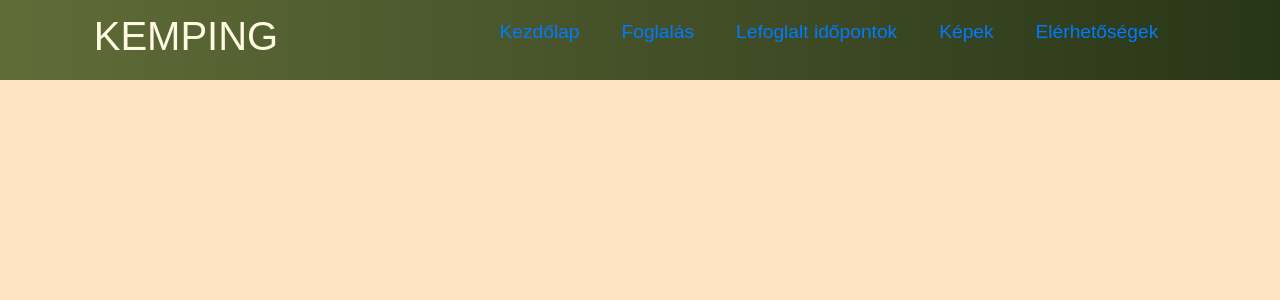
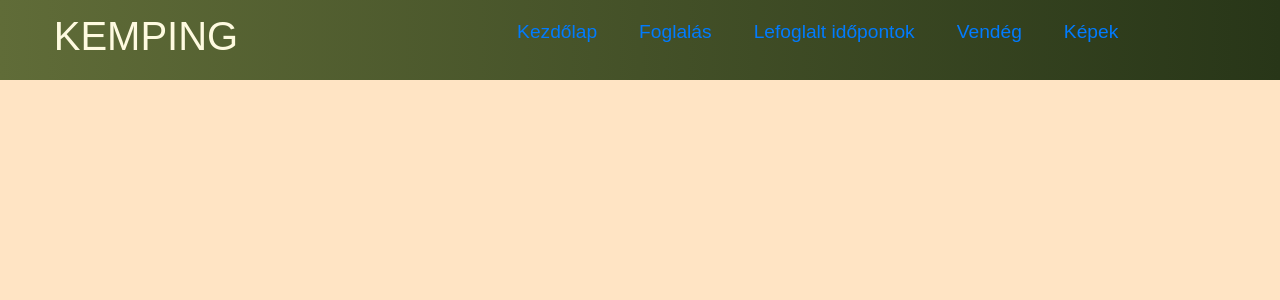
Before and after one commit to L0ggeRs/afp2_exception, a React (Create React App) app in the folder frontend/: page / in a window 1280 px wide. Shown: the top 300 px of the page. Built offline with nearby package versions, Linux system fonts and the light colour scheme; the HTML template or start-up script is replaced by a standard one; what flux would draw is missing.

Commit message:
Navbar vendég link létrehozása
Kapcsolat oldal törlése és a vendég oldal létrehozása helyette

```diff
--- a/frontend/src/App.js
+++ b/frontend/src/App.js
@@ -3,7 +3,7 @@ import Navbar from "./component/Navbar/Navbar";
 import './App.scss';
 import { BrowserRouter as Router, Switch, Route} from 'react-router-dom';
 import GuestAdd from './component/Pages/GuestAddForm';
-import Contacts from './component/Pages/Contacts';
+import Reserve from './component/Pages/Reserve';
 import Homepage from './component/Pages/HomePage';
 import Pictures from './component/Pages/Pictures';
 import ReservedDates from './component/Pages/ReservedDates';
@@ -16,10 +16,10 @@ function App() {
         <Navbar />
             <Switch>
                 <Route path='/kezdolap'  component={Homepage} />
-                <Route path='/foglalas' exact component={GuestAdd} />
+                <Route path='/foglalas' exact component={Reserve} />
                 <Route path='/idopontok'  component={ReservedDates} />
                 <Route path='/kepek'  component={Pictures} />
-                <Route path='/elerhetosegek'  component={Contacts} />
+                <Route path='/vendeg'  component={GuestAdd} />
             </Switch>
             </Router>
         </div>
--- a/frontend/src/component/Navbar/MenuItems.js
+++ b/frontend/src/component/Navbar/MenuItems.js
@@ -17,13 +17,13 @@ export const MenuItems = [
         cName: 'nav-links'
     },
     {
+        title: 'Vendég',
+        path: '/vendeg',
+        cName: 'nav-links'
+    },
+    {
         title: 'Képek',
         path: '/kepek',
         cName: 'nav-links'
-    },
-    {
-        title: 'Elérhetőségek',
-        path: '/elerhetosegek',
-        cName: 'nav-links'
-    },
+    }
 ]
--- a/frontend/src/component/Navbar/Navbar.css
+++ b/frontend/src/component/Navbar/Navbar.css
@@ -27,7 +27,7 @@
     text-align: center;
     width: 70vw;
     justify-content: end;
-    margin-right: 2rem;
+    margin-right: 7rem;
 }
 
 .nav-links {
```
Also changed, not shown: frontend/src/component/Pages/Contacts.js (deleted), frontend/src/component/Pages/Reserve.js (added).
